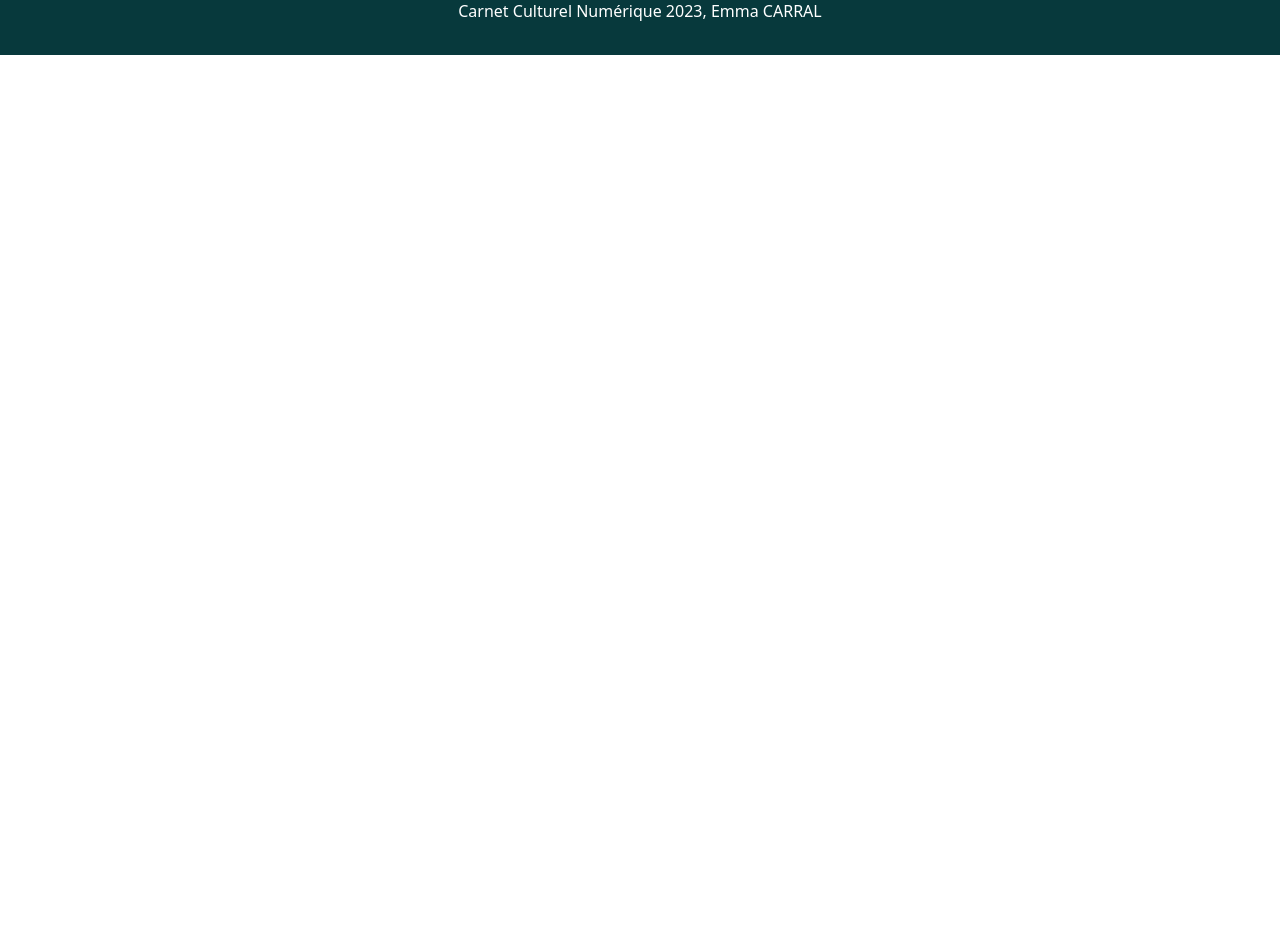
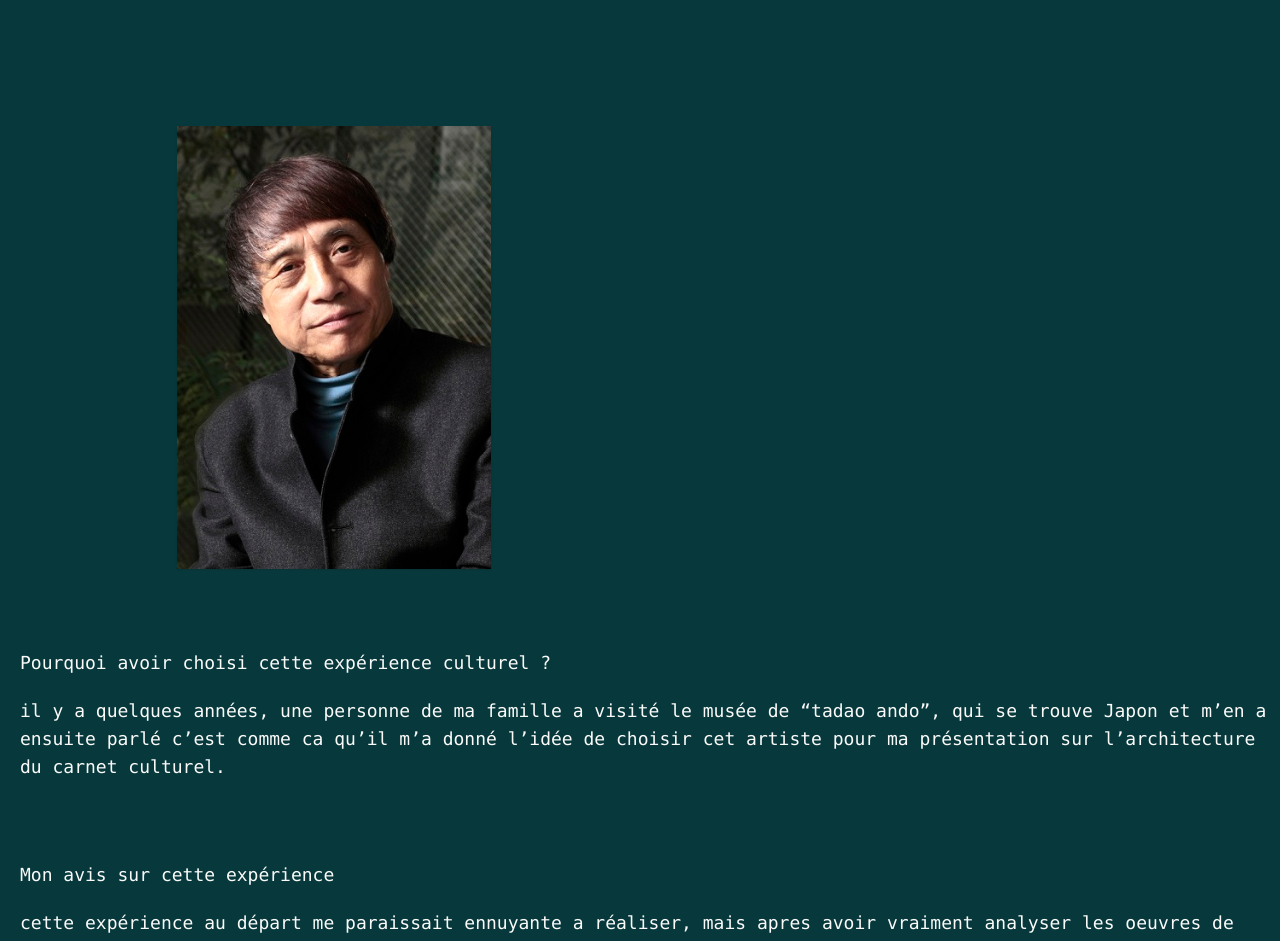
Before and after one commit to H4CK3R5-Dmaster/carnetculturelnumerique, a Next.js app: page / in a window 1280 px wide. Shown: the part 540-1481 px from the top of the page. Before the commit the page ends 800 px from the top, so only its background shows below. Built offline with nearby package versions, Linux system fonts and the light colour scheme.

Commit message:
correction

```diff
--- a/datas/dataofTadao.json
+++ b/datas/dataofTadao.json
@@ -1,5 +1,8 @@
 {
     "infos": [
-
+        {"question": "Qui est Tadao Ando ?", "responser":"Tadao Ando est un architecte japonais né le 13 septembre 1941 à Osaka. Sa carrière débuta après plusieurs voyages aux Etats-Unis donc en 1970 et bâti sa première création en 1971 au nom de Maison Tomishima à Osaka. Ses créations se retrouve aux 4 coins du monde (France, Allemagne, Japon, Italie, Etats-unis, Chine...). Ses oeuvres montrent qu'il travaille particulièrement avec le béton, lanature et les jeux de lumières en les harmonisant avec perfections et de façon artistique, il fut catégorisé comme faisant partie du style régionalisme critique et devint connu à l'échelle internationale. "}
+    ],
+    "perso" : [
+        {"question": "il y a quelques années, une personne de ma famille a visité le musée de “tadao ando”, qui se trouve Japon et m’en a ensuite parlé c’est comme ca qu’il m’a donné l’idée de choisir cet artiste pour ma présentation sur l’architecture du carnet culturel.", "avis":"cette expérience au départ me paraissait ennuyante a réaliser, mais apres avoir vraiment analyser les oeuvres de tadao ando cela donne une autre « vision du monde » d’apres ses oeuvre « nous vivons en coabitation avec la nature » c’est ce que cet architecte nous montre. Decouvrir l’architecture d’apres tadao ando m’a donc beaucoup plu."}
     ]
 }
--- a/pages/index.js
+++ b/pages/index.js
@@ -1,13 +1,57 @@
-import ContainerBlock from '../components/ContainerBlock'
-import Present from '../components/Presentpage'
+import ContainerBlock from "../components/ContainerBlock";
+import Present from "../components/Presentpage";
+import { useState, useEffect } from "react";
+import axios from "axios";
 
 export default function Home() {
+
+  const [dataperso, setDataperso] = useState([""]);
+  const [datatadao, setDatatadao] = useState([""]);
+  useEffect(() => {
+    axios.get("/api/apiInfo").then((response) => {
+      if (response.data.perso) {
+        setDataperso(response.data.perso[0])
+      } else {
+        if (response.data.infos) {
+          setDatatadao(response.data.infos[0])
+        }
+      }
+
+    })
+
+    console.log(dataperso)
+    console.log(datatadao)
+
+  },[])
+
   return (
+    <ContainerBlock>
+      <Present />
+      <div className="grid grid-cols-2 gap-1 mb-3 max-sm:grid-cols-1 min-[320px]:ml-5 mb-20 mx-auto">
+        <div className="lg:block relative w-full md:w-1/2 mt-40 mx-auto">
+          <div className="mx-auto">
+            <img
+              src={"/tadao.jpg"}
+              alt="avatar"
+              className=" shadow justify-center "
+            />
+          </div>
+        </div>
+        <div className="flex flex-row justify-between mt-40 ml-5">
+          <div className="flex flex-row space-x-4 text-stone-50">
+            <h1 className="font-mono text-lg mt-20">{datatadao.question}<br/><br/>{datatadao.responser}</h1>
 
-      <ContainerBlock>
-        <Present/>
-
-      </ContainerBlock>
-
-  )
+          </div>
+        </div>
+      </div>
+      <div className="mt-20 ml-5 text-stone-50 mb-10">
+        <h1 className="font-mono text-lg">Pourquoi avoir choisi cette expérience culturel ?</h1>
+        <h1 className="font-mono text-lg mt-5">{dataperso.question}</h1>
+      </div>
+      <div className="mt-20 ml-5 text-stone-50 mb-10">
+        <h1 className="font-mono text-lg">Mon avis sur cette expérience</h1>
+        <h1 className="font-mono text-lg mt-5">{dataperso.avis}</h1>
+      </div>
+    </ContainerBlock>
+  );
 }
```
